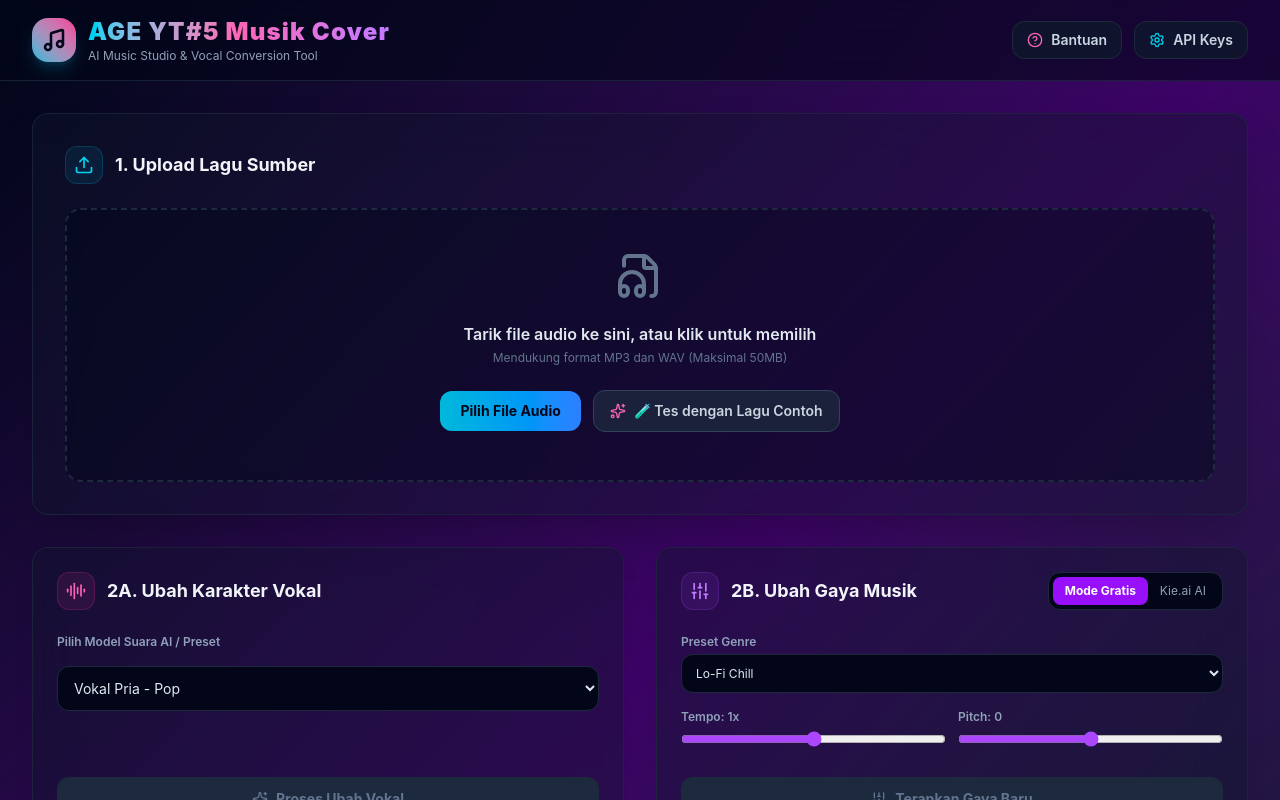
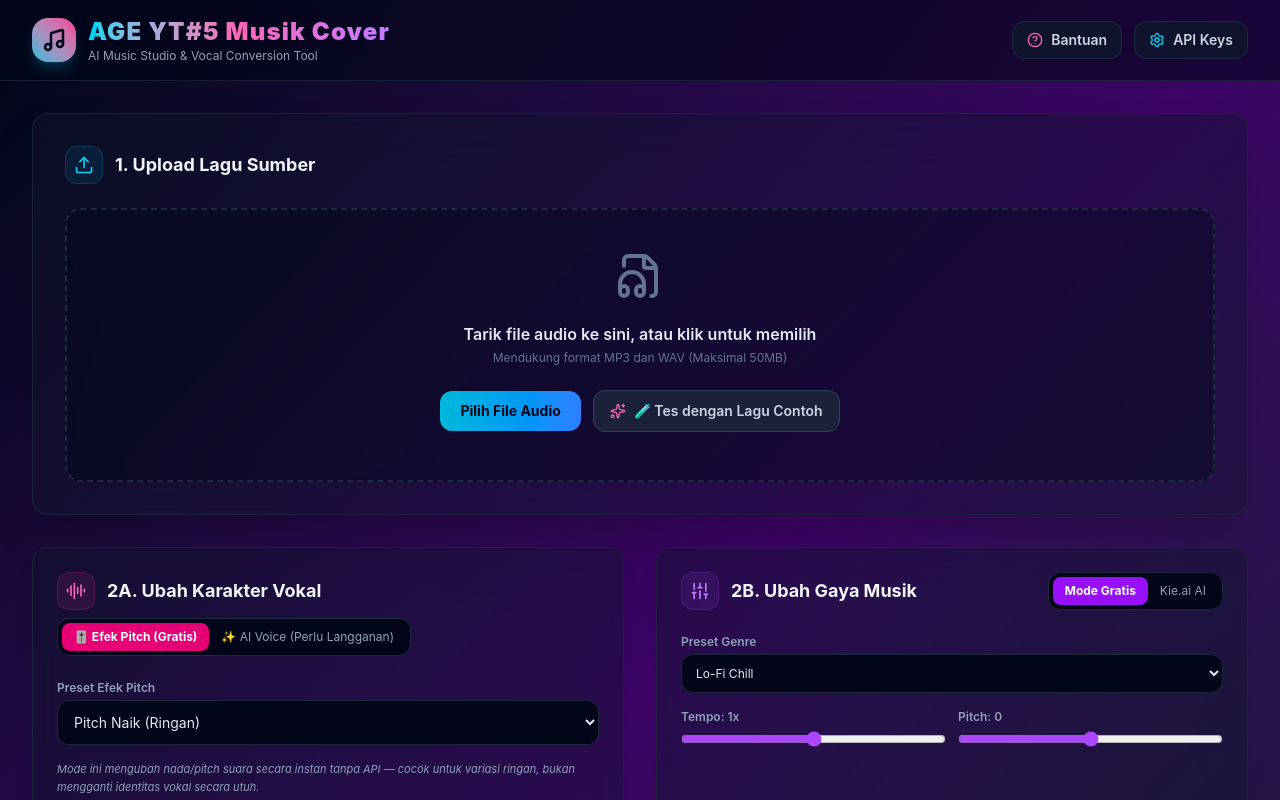
Before and after one commit to kitakustikmanagemen-netizen/ageyt5musikcover, a React (Vite) app: page / in a window 1280 px wide. Shown: the top 800 px of the page. Built offline with nearby package versions, Linux system fonts and the light colour scheme.

Commit message:
Rapikan UI Ubah Vokal jadi jujur: Efek Pitch Gratis vs AI Berbayar

```diff
--- a/src/App.tsx
+++ b/src/App.tsx
@@ -195,21 +195,31 @@ async function convertVoiceLocal(vocalBlob, effectType, onProgressUpdate) {
     filter.frequency.value = 2000;
     filter.gain.value = 15;
     source.detune.value = -300;
-  } else if (effectType === 'male') {
+  } else if (effectType === 'low' || effectType === 'male') {
     filter.type = 'lowshelf';
     filter.frequency.value = 300;
     filter.gain.value = 8;
     source.detune.value = -400;
-  } else if (effectType === 'female') {
+  } else if (effectType === 'chipmunk' || effectType === 'female' || effectType === 'high') {
     filter.type = 'highshelf';
     filter.frequency.value = 3000;
     filter.gain.value = 6;
     source.detune.value = 400;
-  } else { // child/jazz
+  } else if (effectType === 'up') {
     filter.type = 'peaking';
     filter.frequency.value = 1500;
-    filter.gain.value = 5;
+    filter.gain.value = 3;
     source.detune.value = 200;
+  } else if (effectType === 'down') {
+    filter.type = 'lowshelf';
+    filter.frequency.value = 400;
+    filter.gain.value = 4;
+    source.detune.value = -200;
+  } else { // normal
+    filter.type = 'peaking';
+    filter.frequency.value = 1000;
+    filter.gain.value = 0;
+    source.detune.value = 0;
   }
 
   source.connect(filter);
@@ -837,6 +847,8 @@ export default function App() {
   const [separationStatusText, setSeparationStatusText] = useState('');
 
   // Voice Conversion States
+  const [vocalMode, setVocalMode] = useState('free'); // 'free' or 'ai'
+  const [selectedPitchPreset, setSelectedPitchPreset] = useState('up');
   const [voiceModels, setVoiceModels] = useState([]);
   const [selectedVoiceModel, setSelectedVoiceModel] = useState('');
   const [isConvertingVoice, setIsConvertingVoice] = useState(false);
@@ -1152,11 +1164,7 @@ export default function App() {
     setVoiceProgress(10);
     setVoiceStatusText('Mempersiapkan konversi vokal...');
 
-    let elevenKey = getNextAvailableKey('elevenlabs');
-    let kitsKey = getNextAvailableKey('kitsai');
-    let success = false;
-
-    // Helper untuk mengambil Blob file vokal (menggunakan proxy relay-fetch jika URL eksternal StemSplit)
+    // Helper untuk mengambil Blob file vokal
     const fetchVocalBlob = async () => {
       if (vocalStemBlob) return vocalStemBlob;
       if (!vocalStemUrl) throw new Error('File vokal tidak ditemukan');
@@ -1171,6 +1179,28 @@ export default function App() {
       }
       return await response.blob();
     };
+
+    if (vocalMode === 'free') {
+      try {
+        const vocalBlob = await fetchVocalBlob();
+        const res = await convertVoiceLocal(vocalBlob, selectedPitchPreset, (p, text) => {
+          setVoiceProgress(p);
+          setVoiceStatusText(text);
+        });
+        setConvertedVocalUrl(res.url);
+        setConvertedVocalBlob(res.blob);
+        addToast('info', 'Konversi vokal selesai via Efek Pitch (Gratis).');
+      } catch (err) {
+        console.error('Local Voice Conversion Error:', err);
+        addToast('error', 'Gagal mengubah vokal secara lokal.');
+      }
+      setIsConvertingVoice(false);
+      return;
+    }
+
+    let elevenKey = getNextAvailableKey('elevenlabs');
+    let kitsKey = getNextAvailableKey('kitsai');
+    let success = false;
 
     // Prioritas 1: ElevenLabs (Utama)
     if (elevenKey) {
@@ -1211,17 +1241,17 @@ export default function App() {
       }
     }
 
-    // Prioritas 3: Efek Pitch Shift Lokal (Jaring Pengaman Terakhir)
+    // Prioritas 3: Efek Pitch Shift Lokal (Fallback)
     if (!success) {
       try {
         const vocalBlob = await fetchVocalBlob();
-        const res = await convertVoiceLocal(vocalBlob, 'male', (p, text) => {
+        const res = await convertVoiceLocal(vocalBlob, selectedPitchPreset || 'up', (p, text) => {
           setVoiceProgress(p);
           setVoiceStatusText(text);
         });
         setConvertedVocalUrl(res.url);
         setConvertedVocalBlob(res.blob);
-        addToast('warning', 'Konversi vokal selesai via Efek Pitch Lokal.');
+        addToast('warning', 'ℹ️ Provider API menolak permintaan (butuh langganan berbayar) — otomatis memakai Efek Pitch sebagai gantinya.');
       } catch (err) {
         console.error('Local Voice Conversion Error:', err);
         addToast('error', 'Gagal mengubah vokal.');
@@ -1464,18 +1494,74 @@ export default function App() {
         {/* Panel 2: Suara & Gaya */}
         <section className="grid grid-cols-1 lg:grid-cols-2 gap-8">
 
-          {/* Sub-Panel A: Ubah Vokal */}
+          {/* Sub-Panel A: Ubah Karakter Vokal */}
           <div className="p-6 rounded-2xl bg-slate-900/40 border border-slate-800/80 backdrop-blur-xl shadow-xl flex flex-col justify-between">
             <div>
-              <div className="flex items-center gap-3 mb-6">
+              <div className="flex items-center justify-between mb-6 flex-wrap gap-2">
+                <div className="flex items-center gap-3">
                   <div className="p-2 rounded-xl bg-pink-500/10 border border-pink-500/20 text-pink-400">
                     <AudioLines className="w-5 h-5" />
                   </div>
                   <h2 className="text-lg font-bold text-slate-100">2A. Ubah Karakter Vokal</h2>
                 </div>
 
+                <div className="flex p-1 rounded-xl bg-slate-950 border border-slate-800 text-xs">
+                  <button
+                    onClick={() => setVocalMode('free')}
+                    className={`px-3 py-1.5 rounded-lg transition-all ${vocalMode === 'free' ? 'bg-pink-600 text-white font-bold' : 'text-slate-400'}`}
+                  >
+                    🎚️ Efek Pitch (Gratis)
+                  </button>
+                  <button
+                    onClick={() => setVocalMode('ai')}
+                    className={`px-3 py-1.5 rounded-lg transition-all ${vocalMode === 'ai' ? 'bg-pink-600 text-white font-bold' : 'text-slate-400'}`}
+                  >
+                    ✨ AI Voice (Perlu Langganan)
+                  </button>
+                </div>
+              </div>
+
+              {vocalMode === 'free' ? (
                 <div className="space-y-4 mb-6">
-                <label className="block text-xs font-semibold text-slate-400">Pilih Model Suara AI / Preset</label>
+                  <div>
+                    <label className="block text-xs font-semibold text-slate-400 mb-1">Preset Efek Pitch</label>
+                    <select
+                      value={selectedPitchPreset}
+                      onChange={(e) => setSelectedPitchPreset(e.target.value)}
+                      className="w-full p-3 rounded-xl bg-slate-950 border border-slate-800 text-slate-200 text-sm focus:border-pink-500 focus:outline-none"
+                    >
+                      <option value="up">Pitch Naik (Ringan)</option>
+                      <option value="down">Pitch Turun (Ringan)</option>
+                      <option value="chipmunk">Nada Tinggi (Chipmunk)</option>
+                      <option value="low">Nada Rendah (Berat)</option>
+                      <option value="robot">Robotik</option>
+                      <option value="normal">Normal (Tanpa Efek)</option>
+                    </select>
+                  </div>
+                  <p className="text-[11px] text-slate-400 leading-relaxed italic">
+                    Mode ini mengubah nada/pitch suara secara instan tanpa API — cocok untuk variasi ringan, bukan mengganti identitas vokal secara utuh.
+                  </p>
+
+                  {convertedVocalUrl && (
+                    <div className="p-4 rounded-xl bg-slate-950/80 border border-pink-500/30 space-y-2 mt-4">
+                      <p className="text-xs font-bold text-pink-400 flex items-center gap-2">
+                        <CheckCircle2 className="w-4 h-4" /> Hasil Vokal Baru Siap
+                      </p>
+                      <audio controls src={convertedVocalUrl} className="w-full h-8" />
+                    </div>
+                  )}
+                </div>
+              ) : (
+                <div className="space-y-4 mb-6">
+                  <div className="p-3 rounded-xl bg-amber-950/40 border border-amber-500/30 text-amber-200 text-xs flex items-start gap-2">
+                    <Info className="w-4 h-4 text-amber-400 flex-shrink-0 mt-0.5" />
+                    <p className="leading-relaxed">
+                      ⚠️ Fitur ini membutuhkan akun berlangganan berbayar di penyedia API (Kits.AI, ElevenLabs, atau LALAL.AI) — akun gratis tidak dapat memakai voice conversion asli karena kebijakan masing-masing provider. Efek Pitch (Gratis) tetap tersedia sebagai alternatif tanpa biaya.
+                    </p>
+                  </div>
+
+                  <div>
+                    <label className="block text-xs font-semibold text-slate-400 mb-1">Pilih Model Suara AI</label>
                     <select
                       value={selectedVoiceModel}
                       onChange={(e) => setSelectedVoiceModel(e.target.value)}
@@ -1485,6 +1571,7 @@ export default function App() {
                         <option key={m.id} value={m.id}>{m.name}</option>
                       ))}
                     </select>
+                  </div>
 
                   {convertedVocalUrl && (
                     <div className="p-4 rounded-xl bg-slate-950/80 border border-pink-500/30 space-y-2 mt-4">
@@ -1495,6 +1582,7 @@ export default function App() {
                     </div>
                   )}
                 </div>
+              )}
             </div>
 
             <button
```
Lines whose indentation alone changed are shown as unchanged.
